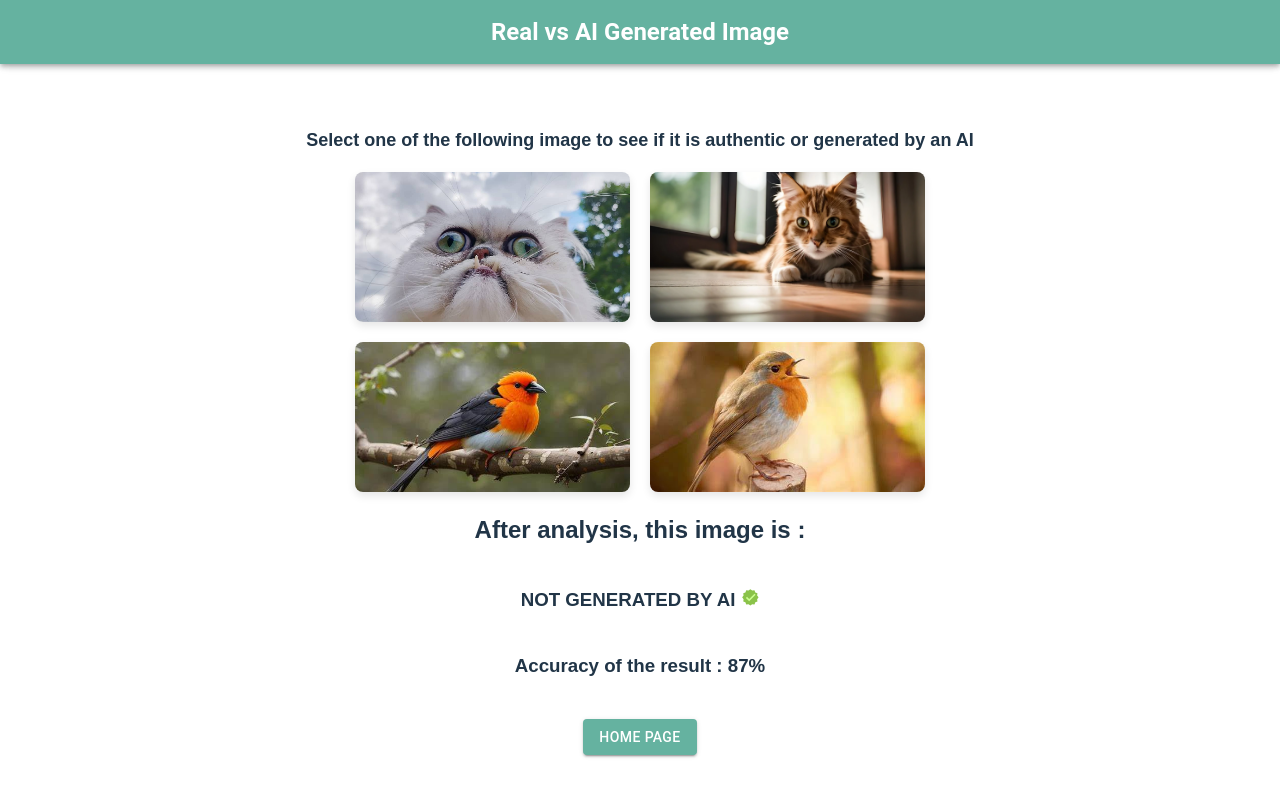
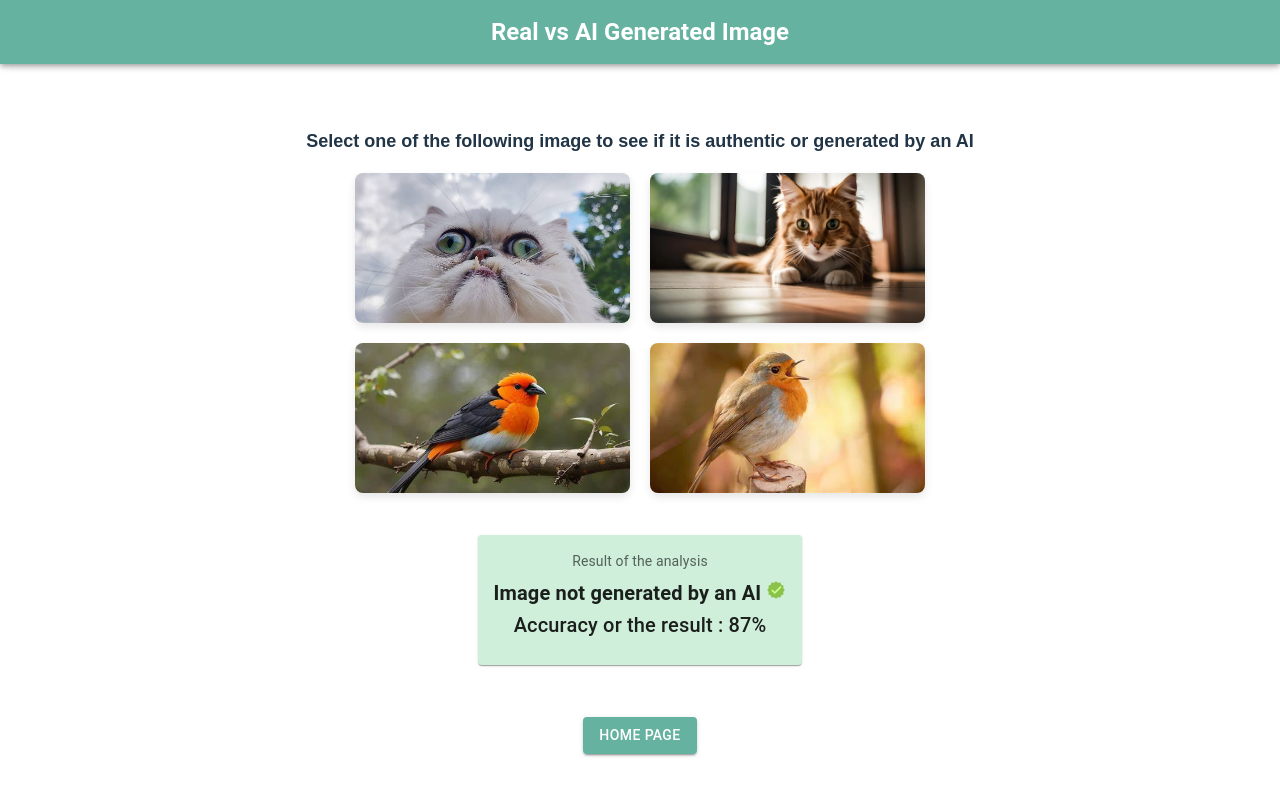
Before and after one commit to josua-ramouche/Real-vs-AI-images-detection-project, a React (Vite) app in the folder app/interface/: page /demo in a window 1280 px wide. Both pictures are taken after a click on the picture 492 px from the left and 350 px from the top of the page. Shown: the top 796 px of the page. Built offline with nearby package versions, Linux system fonts and the light colour scheme; the HTML template or start-up script is replaced by a standard one.

Commit message:
upgrade du composant qui affiche les résultats

```diff
--- a/app/interface/src/components/Demo.tsx
+++ b/app/interface/src/components/Demo.tsx
@@ -1,8 +1,8 @@
 import "./Page.css";
 import { useState } from "react";
 import { Button } from "@mui/material";
-import { FcApproval, FcHighPriority } from "react-icons/fc";
 import { useNavigate } from "react-router-dom";
+import DisplayCard from "./DisplayCard";
 
 const Demo = () => {
   const [result, setResult] = useState("");
@@ -24,17 +24,6 @@ const Demo = () => {
     setResult(statut);
     setAccuracy(accuracy);
   };
-
-  const DisplayResult = () => {
-    if (result === resultTrue) {
-      return <h3> {result} <FcApproval/></h3>
-    } else if (result === resultFalse){
-      return <h3> {result} <FcHighPriority /></h3>
-    } else {
-      console.error("Erreur : Le modèle n'a pas fournit de résultat");
-      return <h3> Fonctionnalité pas encore implémentée </h3>
-    }
-  }
 
   return (
     <div className="page">
@@ -62,11 +51,9 @@ const Demo = () => {
         ))}
       </div>
         {isImageSelected ? (
-            <div className="page">
-            <h2> After analysis, this image is : </h2>
-            <DisplayResult/>
-            <h3> Accuracy of the result : {accuracy}% </h3>
-            </div>
+          <div className="card">
+            <DisplayCard result={result} accuracy={accuracy} />
+          </div>
         ) : (null)}
         <Button
         variant="contained"
--- /dev/null
+++ b/app/interface/src/components/DisplayCard.tsx
@@ -0,0 +1,63 @@
+import React from "react";
+import { Card, CardContent, Typography } from "@mui/material";
+import { FcAnswers, FcApproval, FcHighPriority } from "react-icons/fc";
+
+interface DisplayCardProps {
+  result: string | null;
+  accuracy: string | null;
+}
+
+interface ResultContent {
+  title: string;
+  icon: JSX.Element;
+  description: string;
+  precision: string;
+}
+
+const DisplayCard: React.FC<DisplayCardProps> = ({ result, accuracy }) => {
+  const getResultContent = (): ResultContent => {
+    if (result === "NOT GENERATED BY AI") {
+      return {
+        title: "Result of the analysis",
+        icon: <FcApproval />,
+        description: "Image not generated by an AI",
+        precision: `Accuracy or the result : ${accuracy}%`,
+      };
+    } else if (result === "GENERATED BY AI") {
+      return {
+        title: "Result of the analysis",
+        icon: <FcHighPriority />,
+        description: "Image generated by an AI",
+        precision: `Accuracy or the result : ${accuracy}%`,
+      };
+    } else {
+      console.error("Erreur : Le modèle n'a pas fourni de résultat");
+      return {
+        title: "Error",
+        icon: <FcAnswers />,
+        description: "We are sorry, the analyse failed",
+        precision: `Accuracy or the result : ${accuracy}%`,
+      };
+    }
+  };
+
+  const content = getResultContent();
+
+  return (
+    <Card style={{backgroundColor: "#CFEFDA"}}>
+      <CardContent>
+        <Typography gutterBottom sx={{ color: "text.secondary", fontSize: 14 }}>
+          {content.title}
+        </Typography>
+        <Typography variant="h6" component="div" sx={{fontWeight: 'bold'}}>
+        {content.description} {content.icon}
+        </Typography>
+        <Typography variant="h6" component="div">
+        {content.precision}
+        </Typography>
+      </CardContent>
+    </Card>
+  );
+};
+
+export default DisplayCard;
--- a/app/interface/src/components/Page.css
+++ b/app/interface/src/components/Page.css
@@ -33,3 +33,7 @@ label {
     border-radius: 8px;
     box-shadow: 0 4px 8px rgba(0, 0, 0, 0.1);
 }
+
+.card {
+    margin-top: 10px;
+}
--- a/app/interface/src/components/Page.tsx
+++ b/app/interface/src/components/Page.tsx
@@ -2,7 +2,7 @@ import { FileUploader } from "react-drag-drop-files";
 import "./Page.css";
 import { useState } from "react";
 import { Button } from "@mui/material";
-import { FcApproval, FcHighPriority } from "react-icons/fc";
+import DisplayCard from "./DisplayCard";
 
 import axios from 'axios';
 import { useNavigate } from "react-router-dom";
@@ -86,17 +86,6 @@ const Page = () => {
     }
   }
 
-  const DisplayResult = () => {
-    if (result === resultTrue) {
-      return <h3> {result} <FcApproval/></h3>
-    } else if (result === resultFalse){
-      return <h3> {result} <FcHighPriority /></h3>
-    } else {
-      console.error("Erreur : Le modèle n'a pas fournit de résultat");
-      return <h3> Fonctionnalité pas encore implémentée </h3>
-    }
-  }
-
 
   return (
     <div className="page">
@@ -146,9 +135,9 @@ const Page = () => {
       ) : (
         <div className="page">
           {fileURL && <img src={fileURL} alt="Uploaded" style={{ maxWidth: "100%", maxHeight: "350px"}} />}
-          <h2> After analysis, this image is : </h2>
-          <DisplayResult/>
-          <h3> Accuracy of the result : {accuracy}% </h3>
+          <div className="card">
+            <DisplayCard result={result} accuracy={accuracy}/>
+            </div>
           <Button
           variant="contained"
           onClick={() => handleDisplayDragAndDropPage("DRAGANDDROP")}
```
